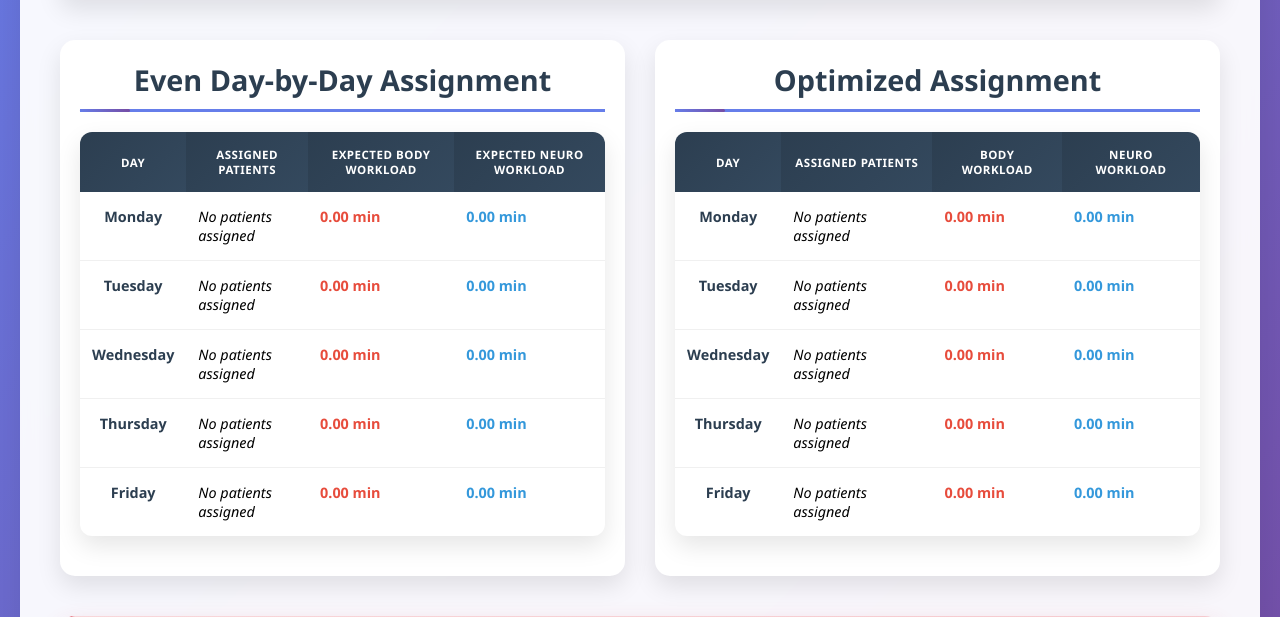
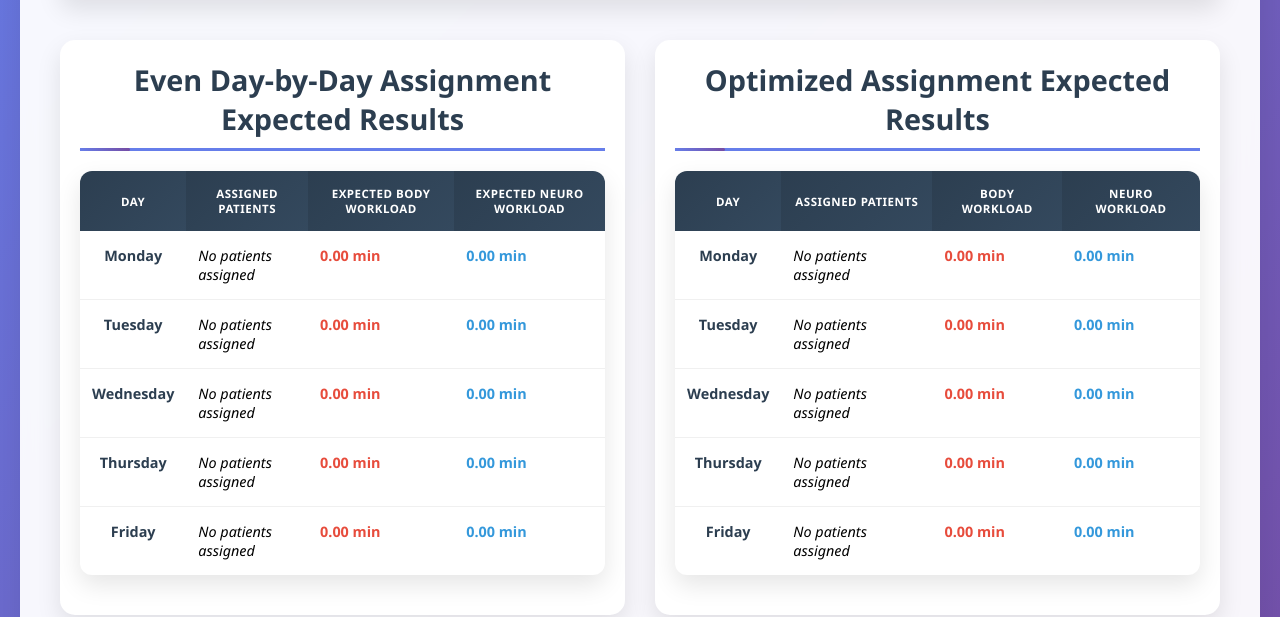
Before and after one commit to SaraCambiaghi/ComputedTomographyAllocation, a Flask app: template templates/conferma.html in a window 1280 px wide. Shown: the part 374-991 px from the top of the page. Run offline with Flask 3, Linux system fonts and the light colour scheme; the template is opened without the code that fills it, so the values that code supplies are empty.

Commit message:
fix prompt utente

```diff
--- a/templates/conferma.html
+++ b/templates/conferma.html
@@ -357,7 +357,7 @@
 
             {% if random_result is not none %}
             <div class="schedule-table fade-in">
-                <h2>Even Day-by-Day Assignment</h2>
+                <h2>Even Day-by-Day Assignment Expected Results</h2>
 
                 <table class="day-schedule-table">
                     <tr>
@@ -406,7 +406,7 @@
 
             {% if result is not none %}
             <div class="schedule-table fade-in">
-                <h2>Optimized Assignment</h2>
+                <h2>Optimized Assignment Expected Results</h2>
 
                 <table class="day-schedule-table">
                     <tr>
@@ -458,8 +458,8 @@
         {% if employ_old is not none and employ_opt is not none %}
             {% if employ_opt <= employ_old %}
                 <div class="confronto-final fade-in">
-                    <h2 style="margin-top: 0;">Final Results Comparison</h2>
-                    <h3>Average Maximum Daily Workload (in minutes), estimated using Monte Carlo simulation.</h3>
+                    <h2 style="margin-top: 0;">Final Results Based on Simulated Real Durations</h2>
+                    <h3>Average Maximum Daily Workload (in minutes), with durations estimated using Monte Carlo simulation.</h3>
                     <div class="stats-grid">
                         <div class="stat-card">
                             <div class="stat-value">{{ "%.2f"|format(employ_old)}}</div>
@@ -492,7 +492,7 @@
                             {% set avg_neuro_opt = 0 %}
                         {% endif %} -->
 
-                        <h3>Average Maximum Daily Workload (in minutes) by Patient's Type, estimated using Monte Carlo simulation</h3>
+                        <h3>Average Maximum Daily Workload (in minutes) by Patient's Type, with durations estimated using Monte Carlo simulation</h3>
                         <div class="stats-grid">
                             <div class="stat-card">
                                 <div class="stat-value workload-body">{{ "%.2f"|format(rand_body) }}</div>
--- a/templates/index.html
+++ b/templates/index.html
@@ -334,7 +334,7 @@
             <div id="formContainer"></div>
 
             <div class="disclaimer fade-in" id="submitDisclaimer" style="display:none;">
-                The algorithm may take a few seconds to process the data and compute the schedule. Please wait until the page refreshes automatically.
+                The algorithm may take a few minutes to process the data and compute the schedule. Please wait until the page refreshes automatically.
             </div>
 
             <button type="submit" style="display:none" id="submitBtn">Submit Schedule</button>
```
